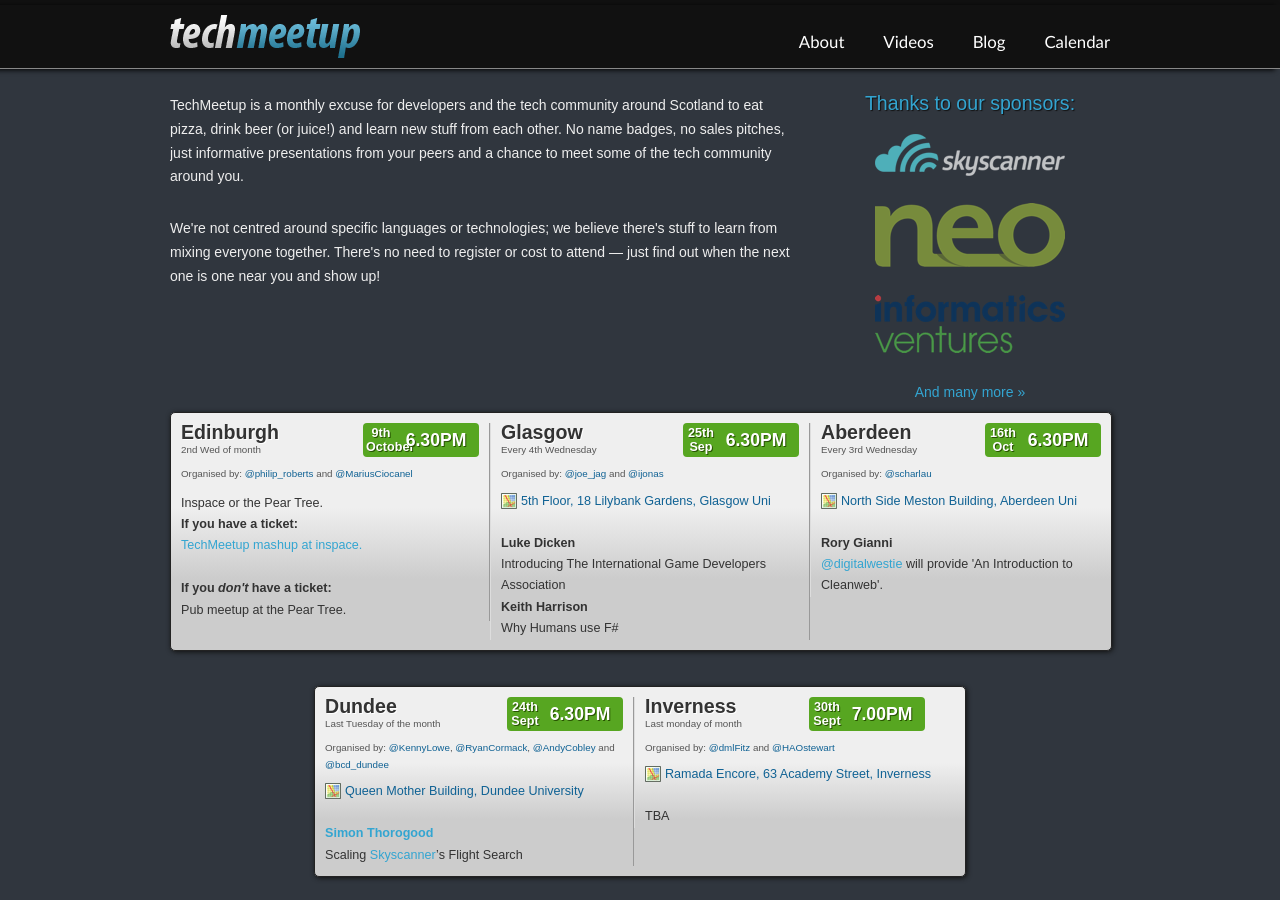
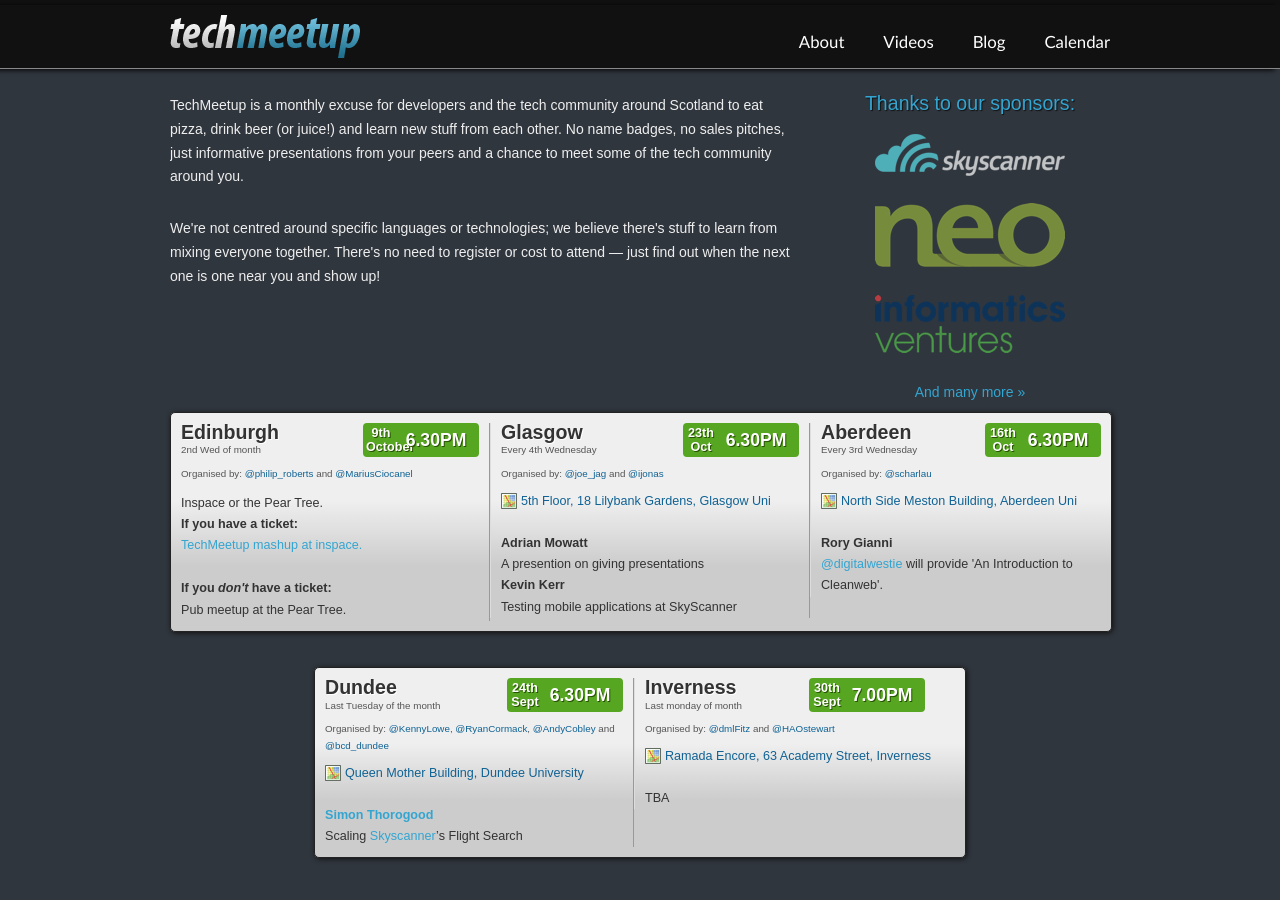
Before and after one commit to techmeetup/techmeetup.co.uk, a Jekyll site: the page built from index.html, in a window 1280 px wide and 900 px high. Built offline with Jekyll 4.4.1, drawn with Linux system fonts in a browser that asks for light colours; Markdown is read by kramdown in place of the engine named in the settings.

Commit message:
Glasgow October

```diff
--- a/index.html
+++ b/index.html
@@ -61,18 +61,18 @@
     <p class="organisers">Organised by: <a class="organiser" href="http://www.twitter.com/joe_jag">@joe_jag</a> and <a class="organiser" href="http://www.twitter.com/ijonas">@ijonas</a>
     <p><a href="http://maps.google.com/maps/ms?msid=217161173396650967619.0004accf70991bd913a97&amp;msa=0" class="map">5th Floor, 18 Lilybank Gardens, Glasgow Uni</a></p>
     <p>
-      <strong>Luke Dicken</strong><br />
-      <p>Introducing The International Game Developers Association</p>
+      <strong>Adrian Mowatt</strong><br />
+      <p>A presention on giving presentations</p>
 
-      <p><strong>Keith Harrison</strong><br /></p>
-      <p>Why Humans use F#</p>
+      <p><strong>Kevin Kerr</strong><br /></p>
+      <p>Testing mobile applications at SkyScanner</p>
 
     </p>
     <div class="datewrapper">
       <div class="when">
         <div class="daywrap">
-          <div class="day">25th</div>
-          <div class="month">Sep</div>
+          <div class="day">23th</div>
+          <div class="month">Oct</div>
         </div>
         <div class="time">6.30PM</div>
       </div>
```
